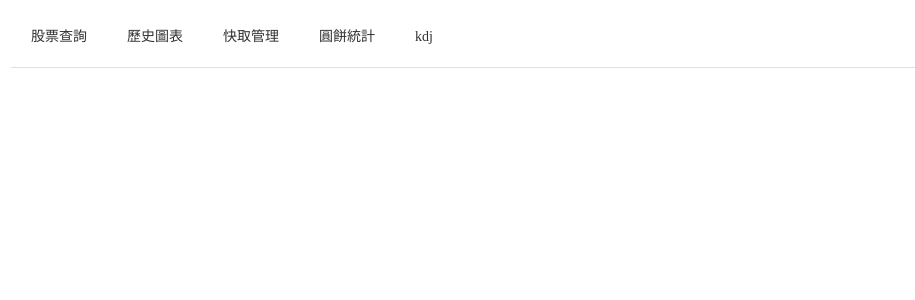
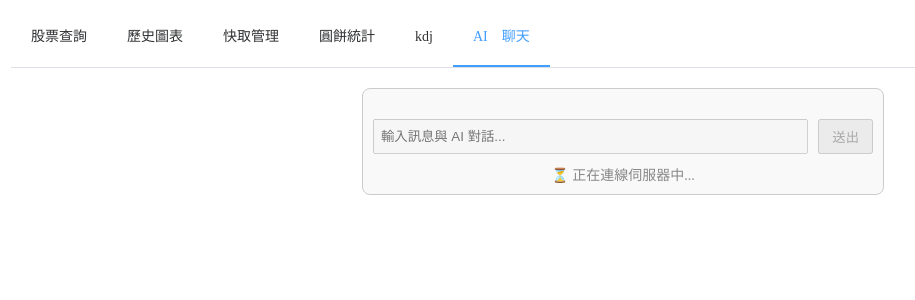
Before and after one commit to dragonleolin/Vue_StockApp, a Vue app: page /chatBot in a window 1280 px wide. Before the commit this address had no page. Shown: the top 300 px of the page, without its empty margins (17-932 px from the left). Built offline with nearby package versions, Linux system fonts and the light colour scheme.

Commit message:
微修正

```diff
--- a/package.json
+++ b/package.json
@@ -9,10 +9,12 @@
     "preview": "vite preview"
   },
   "dependencies": {
-    "20": "^3.1.9",
-    "axios": "^1.10.0",
+    "@stomp/stompjs": "^7.1.1",
+    "axios": "^1.11.0",
     "chart.js": "^4.5.0",
     "element-plus": "^2.10.3",
+    "sockjs-client": "^1.6.1",
+    "stompjs": "^2.3.3",
     "vue": "^3.5.17",
     "vue-chartjs": "^5.3.2",
     "vue-router": "^4.5.1"
--- a/src/App.vue
+++ b/src/App.vue
@@ -7,6 +7,7 @@
         <el-menu-item index="/cache">快取管理</el-menu-item>
         <el-menu-item index="/query-pie">圓餅統計</el-menu-item>
         <el-menu-item index="/fugle-kdj">kdj</el-menu-item>
+        <el-menu-item index="/chatBot"> AI　聊天</el-menu-item>
       </el-menu>
     </el-header>
     <el-main>
--- a/src/main.js
+++ b/src/main.js
@@ -3,6 +3,10 @@ import App from './App.vue'
 import router from './router'
 import ElementPlus from 'element-plus'
 import 'element-plus/dist/index.css'
+import axios from 'axios'
 
-createApp(App).use(router).use(ElementPlus).mount('#app')
 axios.defaults.baseURL = 'http://localhost:8082'
+
+const app = createApp(App)
+app.config.globalProperties.$axios = axios
+app.use(router).use(ElementPlus).mount('#app')
--- a/src/router/index.js
+++ b/src/router/index.js
@@ -4,6 +4,7 @@ import ChartView from '../views/ChartView.vue'
 import CacheView from '../views/CacheView.vue'
 import PieChartView from '../views/PieChartView.vue'
 import KdjFeatureView from '../views/KdjFeatureView.vue'
+import ChatBot from '../views/ChatBot.vue'
 
 const routes = [
   { path: '/', component: Home },
@@ -11,6 +12,7 @@ const routes = [
   { path: '/cache', component: CacheView },
   { path: '/query-pie', component: PieChartView },
   { path: '/fugle-kdj', component: KdjFeatureView },
+  { path: '/chatBot', component: ChatBot },
 ]
 
 export default createRouter({
--- /dev/null
+++ b/src/views/ChatBot.vue
@@ -0,0 +1,152 @@
+<template>
+    <div class="chat-container">
+      <div class="chat-messages">
+        <div
+          v-for="(msg, index) in messages"
+          :key="index"
+          class="message"
+          :class="msg.sender"
+        >
+          <strong>{{ msg.sender === 'user' ? '你' : 'AI' }}：</strong>
+          {{ msg.content }}
+        </div>
+      </div>
+
+      <div class="chat-input">
+        <input
+          v-model="input"
+          @keyup.enter="sendMessage"
+          :disabled="!isConnected"
+          placeholder="輸入訊息與 AI 對話..."
+        />
+        <button @click="sendMessage" :disabled="!isConnected">送出</button>
+      </div>
+
+      <div v-if="!isConnected" class="status">
+        ⏳ 正在連線伺服器中...
+      </div>
+    </div>
+  </template>
+
+  <script setup>
+  import { ref, onMounted, onBeforeUnmount } from 'vue'
+  import { Client } from '@stomp/stompjs'
+  import SockJS from 'sockjs-client'
+
+  const input = ref('')
+  const messages = ref([])
+  const isConnected = ref(false)
+
+  let stompClient = null
+
+  const connectWebSocket = () => {
+    const socket = new SockJS('http://localhost:8082/ws/chat')
+    socket.onopen = () => console.log("✅ SockJS opened")
+    socket.onerror = (e) => console.error("❌ SockJS error", e)
+    socket.onclose = () => console.warn("⚠️ SockJS closed")
+    stompClient = new Client({
+      webSocketFactory: () => socket,
+      reconnectDelay: 5000,
+      onConnect: () => {
+        console.log('✅ WebSocket 已連線')
+        isConnected.value = true
+
+        // 訂閱機器人回覆
+        stompClient.subscribe('/topic/reply', (message) => {
+            const reply = JSON.parse(message.body)
+            messages.value.push({ sender: 'bot', content: reply.content })
+            })
+      },
+      onStompError: (frame) => {
+        console.error('🔴 STOMP 錯誤', frame)
+      },
+      onWebSocketClose: () => {
+        isConnected.value = false
+        console.warn('⚠️ WebSocket 已中斷')
+      },
+    })
+
+    stompClient.activate()
+  }
+
+  const sendMessage = () => {
+    if (!input.value.trim()) return
+
+    if (!stompClient || !isConnected.value) {
+      alert('尚未連線 WebSocket，請稍後再試')
+      return
+    }
+
+    const userMessage = {
+      content: input.value.trim(),
+    }
+
+    // 顯示使用者訊息
+    messages.value.push({ sender: 'user', content: userMessage.content })
+
+    // 傳送訊息給後端
+    stompClient.publish({
+        destination: '/app/chat/message',
+        body: JSON.stringify(userMessage),
+    })
+
+    input.value = ''
+  }
+
+  onMounted(connectWebSocket)
+  onBeforeUnmount(() => {
+    if (stompClient) {
+      stompClient.deactivate()
+    }
+  })
+  </script>
+
+  <style scoped>
+  .chat-container {
+    border: 1px solid #ccc;
+    max-width: 500px;
+    margin: auto;
+    padding: 10px;
+    border-radius: 8px;
+    background: #f9f9f9;
+    display: flex;
+    flex-direction: column;
+    gap: 10px;
+  }
+  .chat-messages {
+    max-height: 400px;
+    overflow-y: auto;
+    padding-bottom: 10px;
+  }
+  .message {
+    margin: 5px 0;
+    padding: 6px 10px;
+    border-radius: 5px;
+    max-width: 80%;
+    word-break: break-word;
+  }
+  .user {
+    background-color: #dcf8c6;
+    align-self: flex-end;
+  }
+  .bot {
+    background-color: #ececec;
+    align-self: flex-start;
+  }
+  .chat-input {
+    display: flex;
+    gap: 10px;
+  }
+  .chat-input input {
+    flex: 1;
+    padding: 6px;
+  }
+  .chat-input button {
+    padding: 6px 12px;
+  }
+  .status {
+    color: #888;
+    font-size: 14px;
+    text-align: center;
+  }
+  </style>
--- a/vite.config.js
+++ b/vite.config.js
@@ -4,12 +4,20 @@ import vue from '@vitejs/plugin-vue'
 export default defineConfig({
   base:'./',
   plugins: [vue()],
+  define: {
+    global: {},
+  },
   server: {
     proxy: {
       '/stock': {
         target: 'http://172.20.10.2:8082',
         changeOrigin: true,
       },
+      '/ws': {
+        target: 'http://localhost:8082',
+        changeOrigin: true,
+        ws: true,
+      },
     },
   },
 })
```
Also changed, not shown: 1 other file (tests, documents, lock files or other folders).
